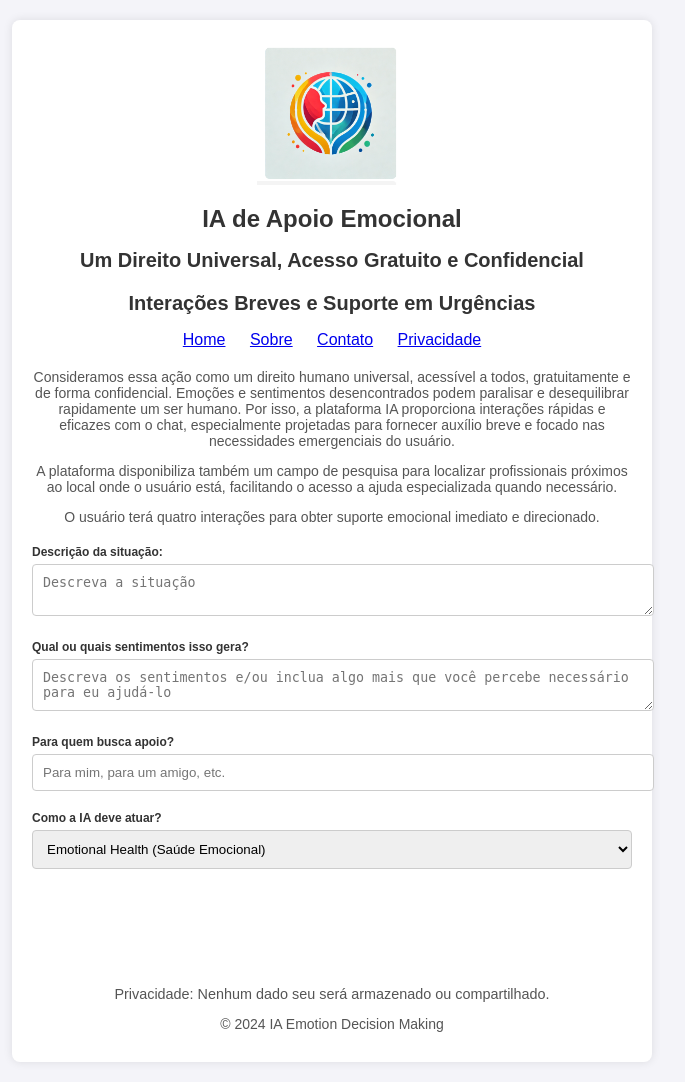
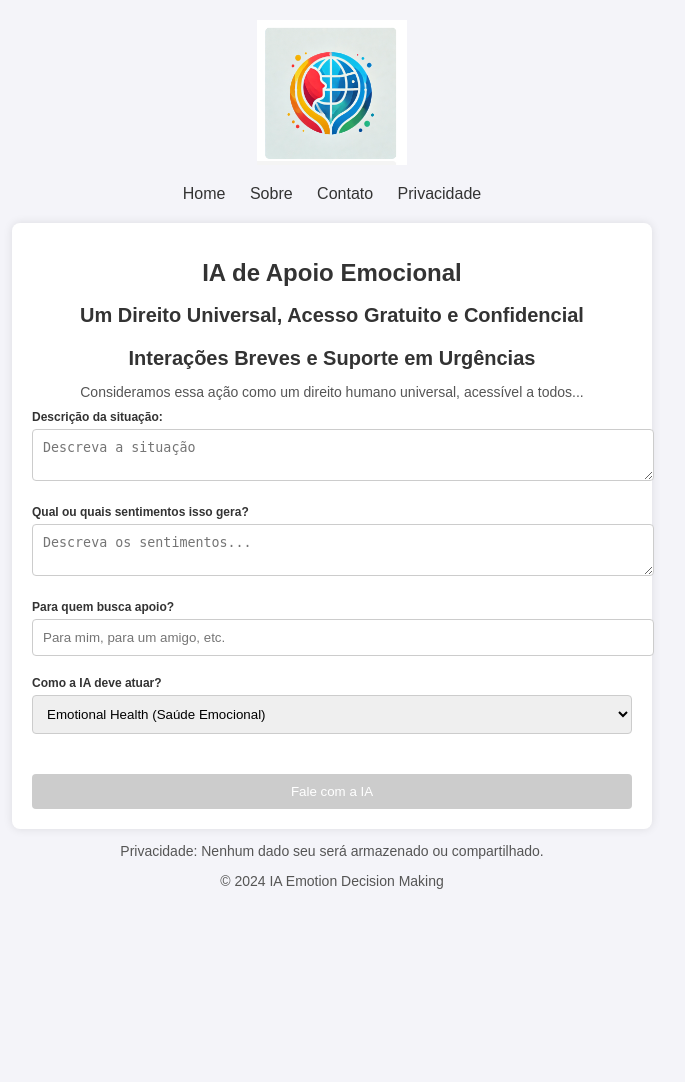
Before and after one commit to JoaoCarlosOrquiza/iaemotiondecisionmaking, a Flask app: page / in a window 1280 px wide. Shown: the whole page, without its empty margins (308-993 px from the left). After the commit the page ends 889 px from the top, so only its background shows below. Run offline with Flask 2, Linux system fonts and the light colour scheme.

Commit message:
Atualiza com melhorias na interação

```diff
--- a/static/css/styles.css
+++ b/static/css/styles.css
@@ -106,6 +106,11 @@
     background-color: #218838;
 }
 
+button:disabled {
+    background-color: #cccccc;
+    cursor: not-allowed;
+}
+
 .privacy {
     text-align: center;
     margin-top: 20px;
@@ -136,6 +141,15 @@
     margin-right: 0;
 }
 
+.nav-list a {
+    text-decoration: none;
+    color: #333;
+}
+
+.nav-list a:hover {
+    text-decoration: underline;
+}
+
 /* Estilos responsivos */
 @media (max-width: 600px) {
     .container {
@@ -153,9 +167,15 @@
         margin-top: 10px;
     }
 
+    .nav-list {
+        display: flex;
+        flex-wrap: wrap;
+        justify-content: center;
+    }
+
     .nav-list li {
-        display: block;
-        margin: 10px 0;
+        display: inline;
+        margin: 10px;
     }
 }
 
--- a/static/js/script.js
+++ b/static/js/script.js
@@ -31,16 +31,6 @@
             }
         });
     });
-
-    // Script para para Menu Sanduíche
-document.addEventListener('DOMContentLoaded', function() {
-    const menuToggle = document.querySelector('.menu-toggle');
-    const navList = document.querySelector('.nav-list');
-
-    menuToggle.addEventListener('click', function() {
-        navList.classList.toggle('show');
-    });
-});
 
     // Script para obter a localização do usuário
     const locationForm = document.getElementById('location-form');
--- a/templates/index.html
+++ b/templates/index.html
@@ -1,37 +1,39 @@
 <!DOCTYPE html>
-<html lang="pt-BR">
+<html lang="pt-br">
 <head>
     <meta charset="UTF-8">
     <meta name="viewport" content="width=device-width, initial-scale=1.0">
     <title>IA de Apoio Emocional</title>
-    <link rel="stylesheet" href="static/css/styles.css">
-    <link rel="icon" href="templates/static/images/favicon.ico">
+    <link rel="stylesheet" href="/static/css/styles.css">
+    <link rel="icon" href="/static/images/favicon.ico">
 </head>
 <body>
+    <header>
+        <img src="/static/images/logo.png" alt="Logo" class="logo">
+        <nav>
+            <ul class="nav-list">
+                <li><a href="#">Home</a></li>
+                <li><a href="#">Sobre</a></li>
+                <li><a href="#">Contato</a></li>
+                <li><a href="#">Privacidade</a></li>
+            </ul>
+        </nav>
+    </header>
     <div class="container">
-        <img src="templates/static/images/logo.png" alt="Logo" class="logo">
         <h1>IA de Apoio Emocional</h1>
         <h2>Um Direito Universal, Acesso Gratuito e Confidencial</h2>
         <h3>Interações Breves e Suporte em Urgências</h3>
-        <ul class="nav-list">
-            <li><a href="#">Home</a></li>
-            <li><a href="#">Sobre</a></li>
-            <li><a href="#">Contato</a></li>
-            <li><a href="#">Privacidade</a></li>
-        </ul>
-        <p>Consideramos essa ação como um direito humano universal, acessível a todos, gratuitamente e de forma confidencial. Emoções e sentimentos desencontrados podem paralisar e desequilibrar rapidamente um ser humano. Por isso, a plataforma IA proporciona interações rápidas e eficazes com o chat, especialmente projetadas para fornecer auxílio breve e focado nas necessidades emergenciais do usuário.</p>
-        <p>A plataforma disponibiliza também um campo de pesquisa para localizar profissionais próximos ao local onde o usuário está, facilitando o acesso a ajuda especializada quando necessário.</p>
-        <p>O usuário terá quatro interações para obter suporte emocional imediato e direcionado.</p>
-
-        <form id="feedback-form">
-            <label for="description">Descrição da situação:</label>
-            <textarea id="description" name="description" placeholder="Descreva a situação"></textarea>
+        <p>Consideramos essa ação como um direito humano universal, acessível a todos...</p>
+        <!-- Formulário -->
+        <form id="support-form">
+            <label for="situation">Descrição da situação:</label>
+            <textarea id="situation" name="situation" placeholder="Descreva a situação"></textarea>
 
             <label for="feelings">Qual ou quais sentimentos isso gera?</label>
-            <textarea id="feelings" name="feelings" placeholder="Descreva os sentimentos e/ou inclua algo mais que você percebe necessário para eu ajudá-lo"></textarea>
+            <textarea id="feelings" name="feelings" placeholder="Descreva os sentimentos..."></textarea>
 
-            <label for="support">Para quem busca apoio?</label>
-            <input type="text" id="support" name="support" placeholder="Para mim, para um amigo, etc.">
+            <label for="support-for">Para quem busca apoio?</label>
+            <input id="support-for" name="support-for" type="text" placeholder="Para mim, para um amigo, etc.">
 
             <label for="action">Como a IA deve atuar?</label>
             <select id="action" name="action">
@@ -40,13 +42,13 @@
                 <option value="legal">Legal Support (Suporte Jurídico)</option>
             </select>
 
-            <button type="submit">Fale com a IA</button>
+            <button type="submit" disabled>Fale com a IA</button>
         </form>
-
-        <p class="privacy">Privacidade: Nenhum dado seu será armazenado ou compartilhado.</p>
-        <footer>
-            <p>© 2024 IA Emotion Decision Making</p>
-        </footer>
     </div>
+    <footer>
+        <p>Privacidade: Nenhum dado seu será armazenado ou compartilhado.</p>
+        <p>© 2024 IA Emotion Decision Making</p>
+    </footer>
+    <script src="/static/js/script.js"></script>
 </body>
 </html>
```
